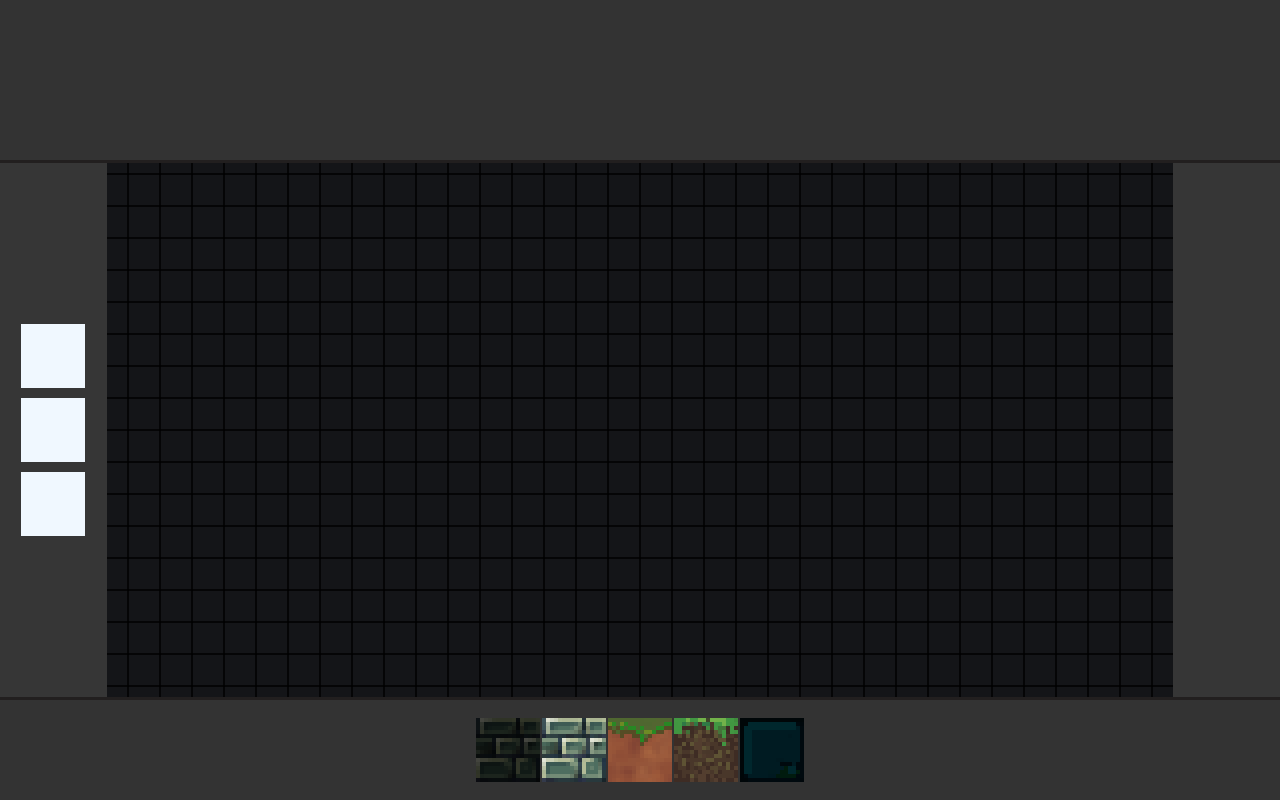
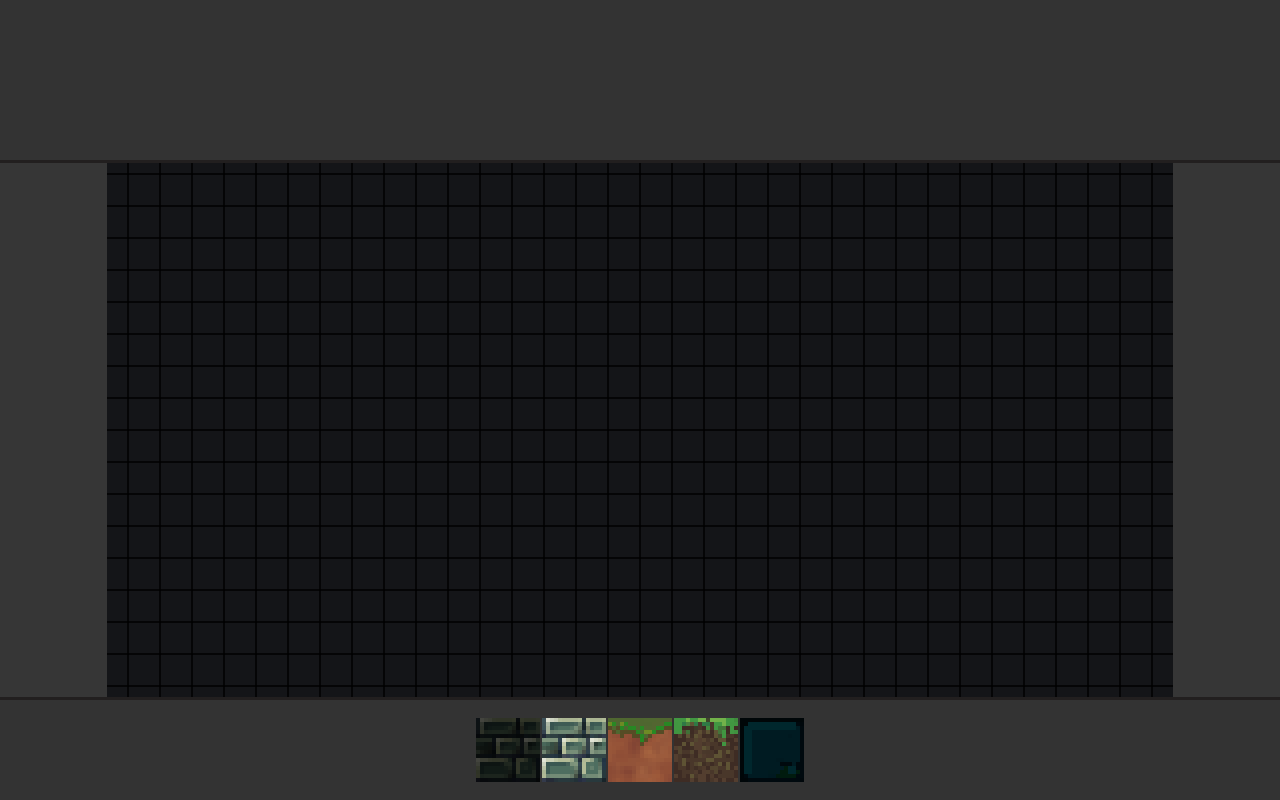
Before and after one commit to Rodrigoadriano/Cenario_paint, a website: page src/dist/index.html in a window 1280 px wide. Drawn offline with Linux system fonts and the light colour scheme.

Commit message:
Remove pencil tool from tools container in index.html

```diff
--- a/src/dist/index.html
+++ b/src/dist/index.html
@@ -11,9 +11,9 @@
 <section>
 
     <div class="tools_container">
-        <div class="tools" id="pencil"></div>
+        <!-- <div class="tools" id="pencil"></div>
         <div class="tools" id="brush"></div>
-        <div class="tools" id="erase"></div>
+        <div class="tools" id="erase"></div> -->
     </div>
     <div class="canvas_container" id="canvasContainer">
         <canvas id="canvas" width="1280" height="640">
```
